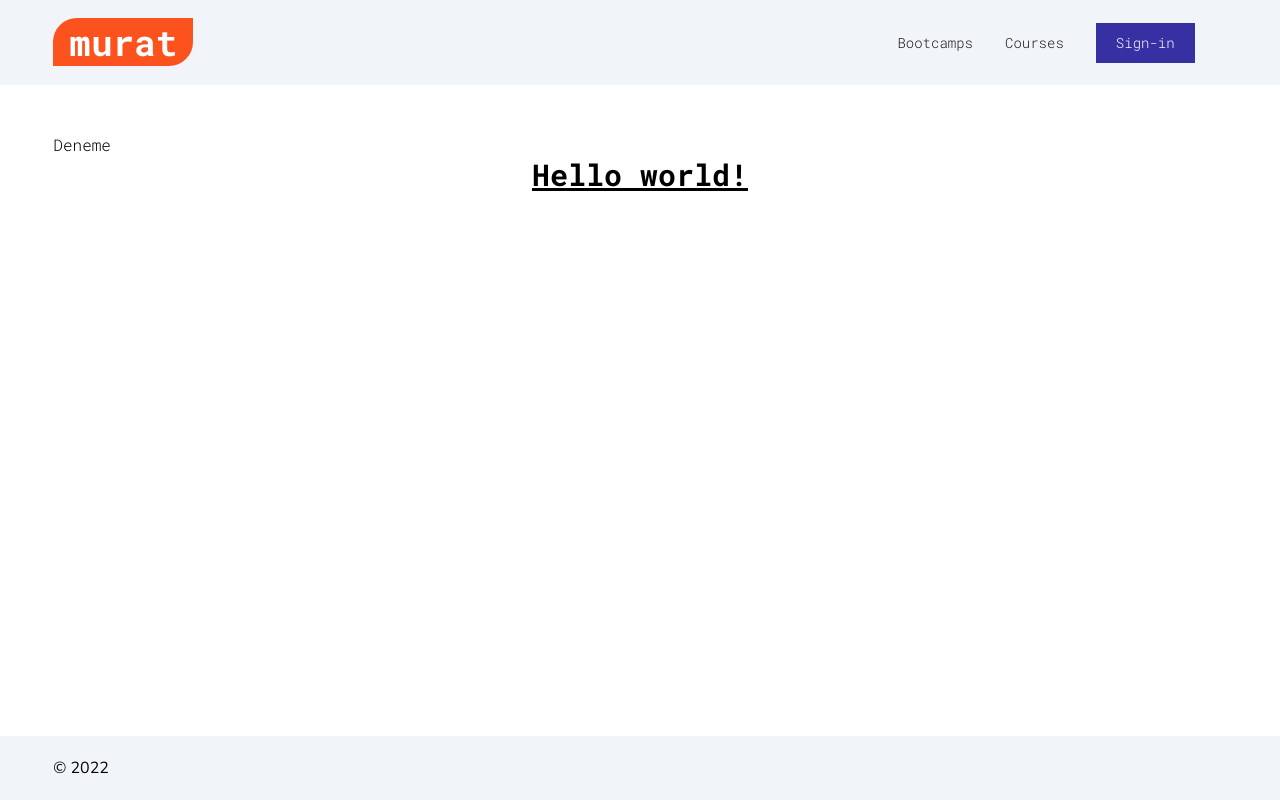
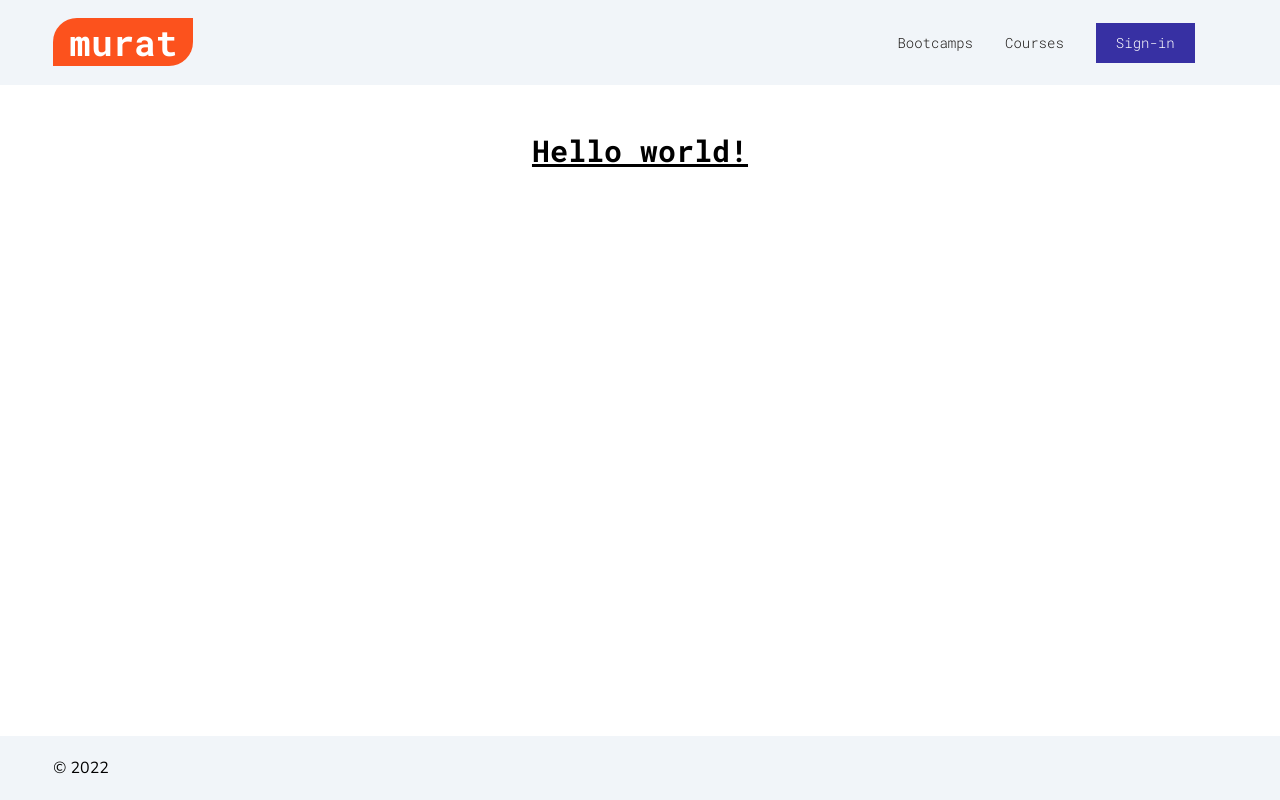
Before and after one commit to muratdem1r/bootcamp-nextjs, a Next.js app: page / in a window 1280 px wide. Built offline with nearby package versions, Linux system fonts and the light colour scheme.

Commit message:
react-toastify import

```diff
--- a/components/signin-signup-form/SigninSignupForm.js
+++ b/components/signin-signup-form/SigninSignupForm.js
@@ -1,12 +1,15 @@
 import React from "react";
+import { toast } from "react-toastify";
 import Button from "../ui/Button";
 
 function SigninSignupForm() {
   const registerSubmitHandler = (e) => {
     e.preventDefault();
+    toast.success("register");
   };
   const loginSubmitHandler = (e) => {
     e.preventDefault();
+    toast.success("login");
   };
 
   return (
--- a/package.json
+++ b/package.json
@@ -13,7 +13,8 @@
     "next": "12.2.5",
     "react": "18.2.0",
     "react-dom": "18.2.0",
-    "react-icons": "^4.4.0"
+    "react-icons": "^4.4.0",
+    "react-toastify": "^9.0.8"
   },
   "devDependencies": {
     "autoprefixer": "^10.4.8",
--- a/pages/_app.js
+++ b/pages/_app.js
@@ -1,10 +1,13 @@
 import Layout from "../components/layout/Layout";
+import { ToastContainer, toast } from "react-toastify";
+import "react-toastify/dist/ReactToastify.css";
 import "../styles/globals.css";
 
 function MyApp({ Component, pageProps }) {
   return (
     <Layout>
       <Component {...pageProps} />
+      <ToastContainer />
     </Layout>
   );
 }
--- a/pages/index.js
+++ b/pages/index.js
@@ -1,9 +1,6 @@
-import Link from "next/link";
-
 function HomePage() {
   return (
     <>
-      <Link href="/courses/Deneme">Deneme</Link>
       <h1 className="text-3xl font-bold underline text-center">Hello world!</h1>
     </>
   );
```
Also changed, not shown: 1 other file (tests, documents, lock files or other folders).
